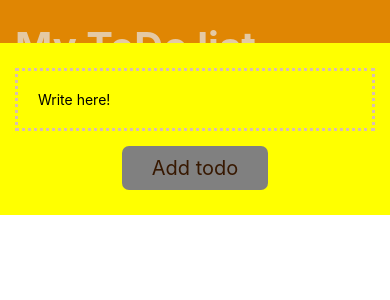
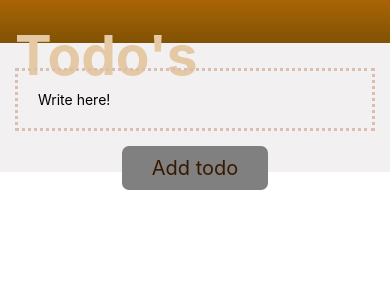
Before and after one commit to AbbeBlubb/react-native-todo, a React Native app: screen / in a window 390 px wide. Shown: the top 300 px of the page. Built offline with nearby package versions, Linux system fonts and the light colour scheme.

Commit message:
Header linear gradient, Header text font size, removal of InputField temporary color

```diff
--- a/App.tsx
+++ b/App.tsx
@@ -5,7 +5,7 @@ import {
   KeyboardAvoidingView,
   Platform,
   StyleSheet,
-  View,
+  View
 } from "react-native";
 import { Header } from "./components/Header";
 import { InputSection } from "./components/InputSection";
@@ -36,7 +36,7 @@ export default function App() {
   return (
     <View style={styles.rootContainer}>
       <StatusBar style="auto" />
-      <Header headerText="My ToDo list" testID="header" />
+      <Header headerText="Todo's" testID="header" />
       <KeyboardAvoidingView
         behavior={Platform.OS === "ios" ? "padding" : "height"}
         style={styles.keyboardAvoidingView}
--- a/components/Header.tsx
+++ b/components/Header.tsx
@@ -1,5 +1,6 @@
 import React from "react";
 import { StyleSheet, Text, View } from "react-native";
+import { LinearGradient } from "expo-linear-gradient";
 
 interface IHeader {
   headerText: string;
@@ -8,9 +9,13 @@ interface IHeader {
 
 export const Header = ({ headerText, testID }: IHeader) => {
   return (
-    <View style={styles.header}>
+    <LinearGradient
+      colors={["rgba(170,100,6,1)", "rgba(129,82,4,1)"]}
+      style={styles.header}
+      testID={testID}
+    >
       <Text style={styles.heading}>{headerText}</Text>
-    </View>
+    </LinearGradient>
   );
 };
 
@@ -18,15 +23,14 @@ const styles = StyleSheet.create({
   header: {
     width: "100%",
     height: "25%",
-    backgroundColor: "#E08603",
-    position: "relative"
+    position: "relative",
   },
   heading: {
     position: "absolute",
     color: "#E4C9A4",
     top: "50%",
     left: 15,
-    fontSize: 40,
+    fontSize: 55,
     fontWeight: "bold",
   },
 });
--- a/components/InputSection.tsx
+++ b/components/InputSection.tsx
@@ -1,5 +1,5 @@
 import React from "react";
-import { StyleSheet, Text, View } from "react-native";
+import { StyleSheet, View } from "react-native";
 import { Input } from "./Input";
 import { PrimaryButton } from "./PrimaryButton";
 
@@ -35,7 +35,6 @@ export const InputSection = ({ inputText, setInputText, submitNewTodo, inputIsVa
 
 const styles = StyleSheet.create({
     inputSection: {
-        backgroundColor: "yellow", // Temporary background to visualize the area
         width: "100%",
         alignItems: "center",
         paddingVertical: 25,
--- a/package.json
+++ b/package.json
@@ -30,7 +30,8 @@
     "react-dom": "^18.1.0",
     "react-native": "0.70.5",
     "react-native-web": "~0.18.9",
-    "react-test-renderer": "^18.2.0"
+    "react-test-renderer": "^18.2.0",
+    "expo-linear-gradient": "~12.0.1"
   },
   "devDependencies": {
     "@babel/core": "^7.12.9",
```
Also changed, not shown: 1 other file (tests, documents, lock files or other folders).
